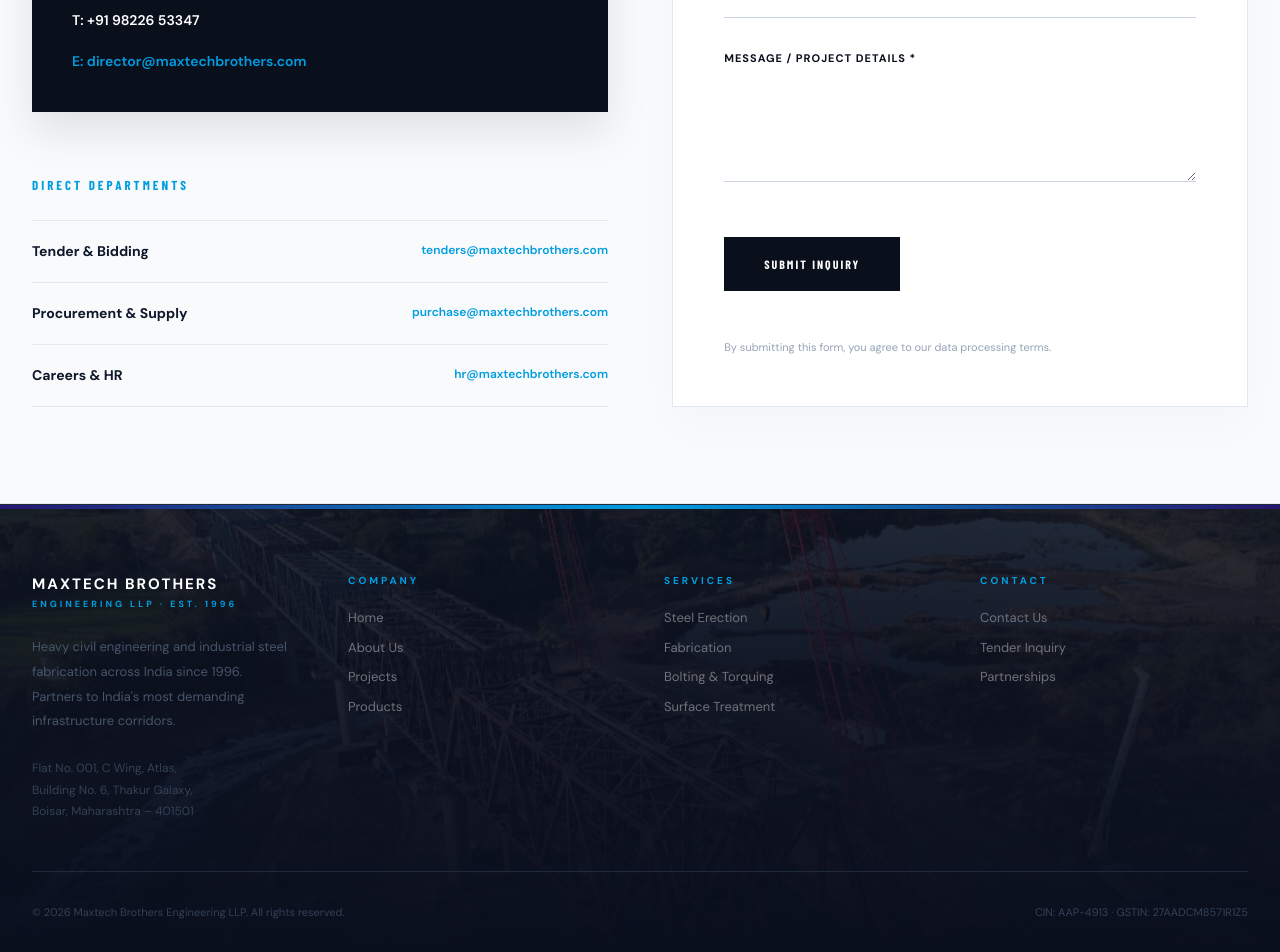
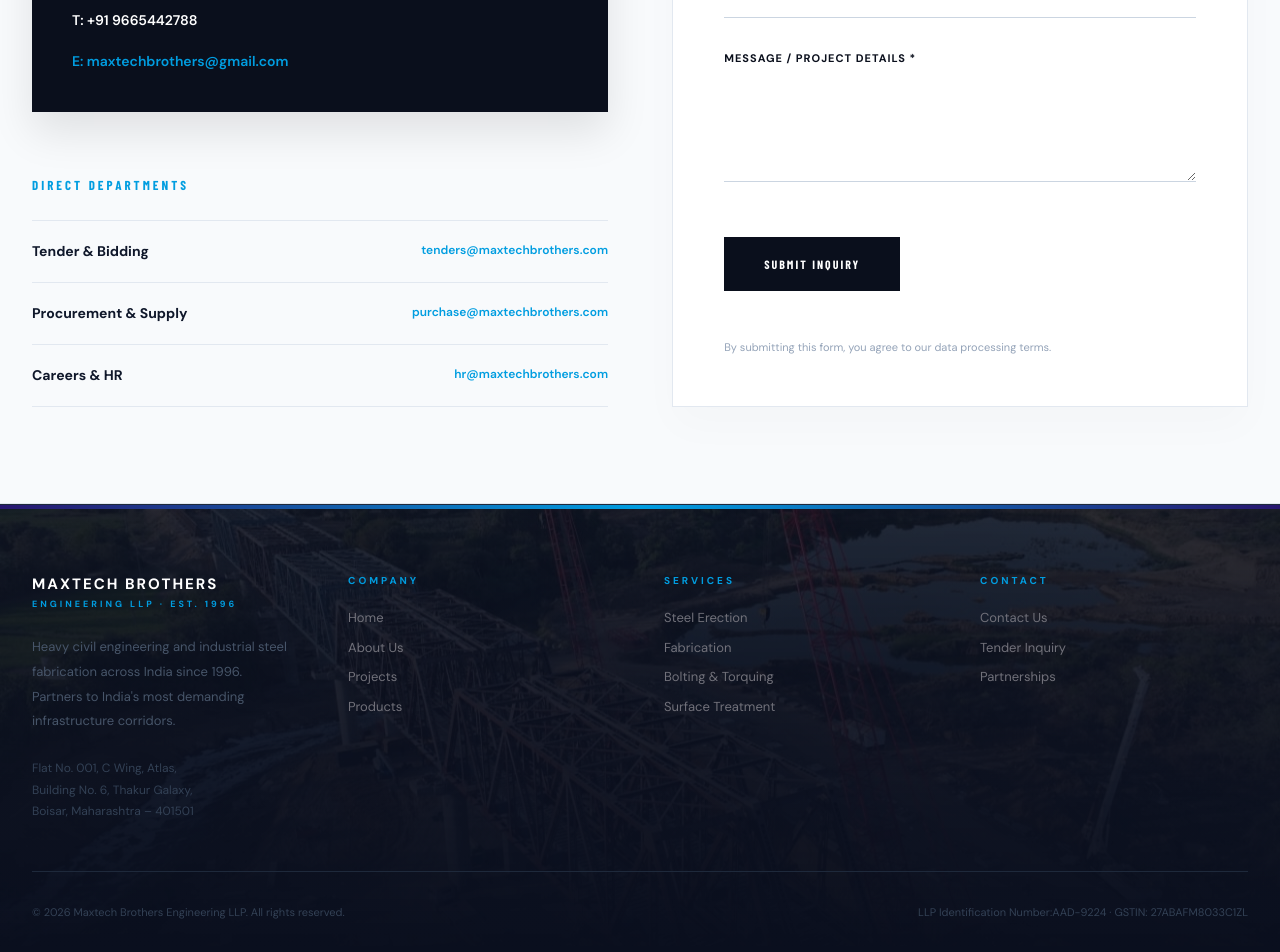
Before and after one commit to irav24/maxtech-site, a React (Vite) app: page /contact in a window 1280 px wide. Shown: the part 885-1837 px from the top of the page. Built offline with nearby package versions, Linux system fonts and the light colour scheme; a web font is replaced by a local one.

Commit message:
made other changes

```diff
--- a/src/components/Navbar.jsx
+++ b/src/components/Navbar.jsx
@@ -247,7 +247,7 @@
     </div>
     <div style={{ borderTop: '1px solid #1E293B', padding: 'clamp(1rem, 3vw, 2rem) 0', display: 'flex', justifyContent: 'space-between', alignItems: 'center', flexWrap: 'wrap', gap: '0.5rem' }}>
       <p style={{ color: '#334155', fontSize: '11px' }}>© 2026 Maxtech Brothers Engineering LLP. All rights reserved.</p>
-      <p style={{ color: '#334155', fontSize: '11px' }}>CIN: AAP-4913 · GSTIN: 27AADCM8571R1Z5</p>
+      <p style={{ color: '#334155', fontSize: '11px' }}> LLP Identification Number:AAD-9224 · GSTIN: 27ABAFM8033C1ZL</p>
     </div>
   </div>
 </footer>
--- a/src/pages/Contact.jsx
+++ b/src/pages/Contact.jsx
@@ -66,8 +66,8 @@
                 </p>
                 <div style={{ display: 'flex', flexDirection: 'column', gap: '0.75rem', borderTop: '1px solid rgba(255,255,255,0.1)', paddingTop: '1.5rem' }}>
                   <span style={{ color: '#ffffff', fontSize: '14px', fontWeight: '600' }}>T: +91 8484947857</span>
-                  <span style={{ color: '#ffffff', fontSize: '14px', fontWeight: '600' }}>T: +91 98226 53347</span>
-                  <span style={{ color: '#009DE0', fontSize: '14px', fontWeight: '600', marginTop: '0.5rem' }}>E: director@maxtechbrothers.com</span>
+                  <span style={{ color: '#ffffff', fontSize: '14px', fontWeight: '600' }}>T: +91 9665442788</span>
+                  <span style={{ color: '#009DE0', fontSize: '14px', fontWeight: '600', marginTop: '0.5rem' }}>E: maxtechbrothers@gmail.com</span>
                 </div>
               </div>
 
```
Also changed, not shown: 1 other file (tests, documents, lock files or other folders).
